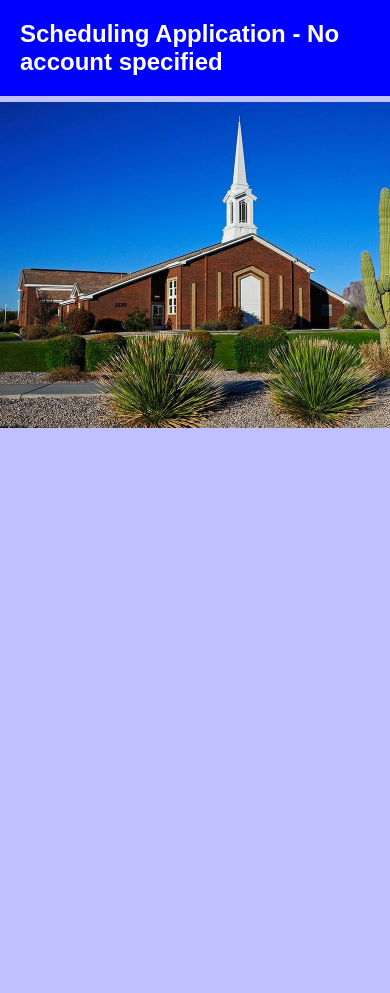
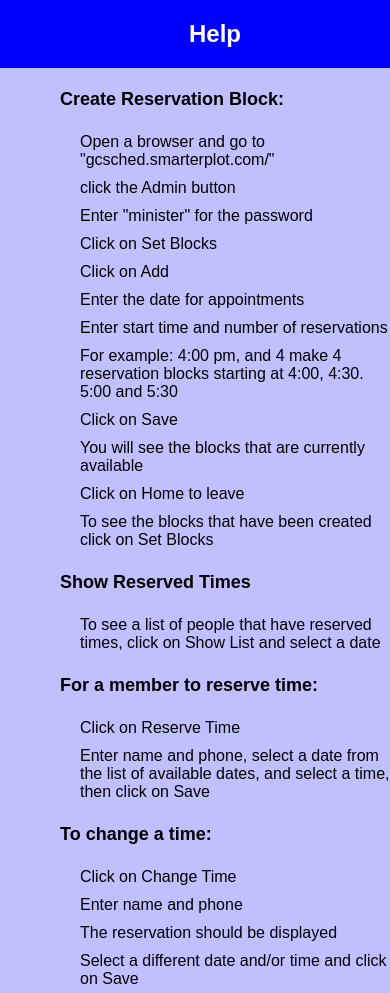
Before and after one commit to jmjoness/gcsched, a Flask app: page /help in a window 390 px wide; the page is wider, and only the part inside the window is pictured. Before the commit the page ends 428 px from the top of that part, so only its background shows below. Run offline with Flask 3, Linux system fonts and the light colour scheme; data that the repository does not hold is empty; parts of the project's set-up code (start-up, migrations or seed data) failed here and were passed over.

Commit message:
added help style changes added phone format added remove reservation for showlist

```diff
--- a/app/main/schedviews.py
+++ b/app/main/schedviews.py
@@ -225,7 +225,6 @@ def admin(acct=None):
 	resp.set_cookie('Account', nameCookie, path="/", max_age=timedelta(days=400))
 	return resp
 
-
 @main.route("/showlist")
 def showlist():
 	acctName = request.cookies.get("Account")
@@ -312,3 +311,9 @@ def checkpw(acct, pw):
 	except exc.SQLAlchemyError as e:
 		db.session.rollback()
 		return jsonify(success=False), 400
+
+@main.route("/help")
+def help():
+	form = ScheduleForm
+
+	return render_template('help.html', form=form)
--- a/app/static/styleschedule.css
+++ b/app/static/styleschedule.css
@@ -11,6 +11,19 @@ select {
 }
 label {
 	font-size: 24px;
+}
+
+h3 {
+	font-size: large;
+	text-align: left;
+	margin-left: 60px;
+}
+
+p {
+	font-size: medium;
+	margin-left: 80px;
+	margin-top: 5px;
+	margin-bottom: 5px;
 }
 
 #page {
@@ -37,6 +50,15 @@ label {
 	margin-top: 10px;
 	margin-left: 50px;
 	width: 100px;
+}
+
+#help-content {
+	display: flex;
+	flex-flow: column;
+	justify-content: flex-start;
+	align-items: left;
+	background-color: #c0c0ff;
+	width: 100%;
 }
 
 #content {
@@ -124,7 +146,7 @@ td {
 }
 
 .tr-scheduled {
-	background-color: #c0c0c0;
+	background-color: #c00000;
 }
 
 #sched-div {
@@ -196,7 +218,7 @@ td {
 	display: flex;
 	flex-direction: column;
 	justify-content: flex-start;
-	align-items: left;
+	/* align-items: left; */
 	margin: 20px auto;
 	gap: 10px;
 
--- a/app/templates/admin.html
+++ b/app/templates/admin.html
@@ -13,6 +13,7 @@
 		<div id="header">
 			<h2 id="title-header">Administration</h2>
 			<input type="button" class="hdr-button" value="Exit" onclick="exitClick()">
+			<a href="{{ url_for('.help') }}" target="_blank"><img src="/static/help.svg" width="30" height="30"></a>
 		</div>
 		<div id="main-page">
 			<input type="button" id="blocks-button" class="sel-button" value= "Set Blocks" onclick="setBlocks()">
--- a/app/templates/change.html
+++ b/app/templates/change.html
@@ -12,6 +12,7 @@
 	<div id="page">
 		<div id="header">
 			<h2 id="title-header">Change Reservation</h2>
+			<a href="{{ url_for('.help') }}" target="_blank"><img src="/static/help.svg" width="30" height="30"></a>
 		</div>
 		<div id="content">
 			<div class="instruction">
--- /dev/null
+++ b/app/templates/help.html
@@ -0,0 +1,53 @@
+<!DOCTYPE html>
+<html>
+<head>
+   <meta charset="utf-8">
+   <meta name="viewport" content="width=device-width, initial-scale=1">
+	<title>Help</title>
+	<link rel="shortcut icon" href="{{ url_for('static', filename='favicon.ico') }}" type="image/x-icon">
+	<link rel="icon" href="{{ url_for('static', filename='favicon.ico') }}" type="image/x-icon">
+	<link rel="stylesheet" type="text/css" href="{{ url_for('static', filename='styleschedule.css') }}">
+</head>
+<body >
+	<div id="page">
+		<div id="header">
+			<h2 id="title-header">Help</h2>
+			<!-- <input type="button" id="home-button" class="hdr-button" onclick="goHome()" value="Home"> -->
+		</div>
+		<div id="help-content">
+			<h3>Create Reservation Block:</h3>
+			<p>Open a browser and go to  "gcsched.smarterplot.com/<your account>"</p>
+			<p>click the Admin button
+			<p>Enter "minister" for the password
+			<p>Click on Set Blocks
+			<p>Click on Add
+			<p>Enter the date for appointments
+			<p>Enter start time and number of reservations
+			<p>For example:  4:00 pm, and 4 make 4 reservation blocks starting at 4:00, 4:30. 5:00 and 5:30
+			<p>Click on Save
+			<p>You will see the blocks that are currently available
+			<p>Click on Home to leave
+			<p>To see the blocks that have been created click on Set Blocks
+
+			<h3>Show Reserved Times</h3>
+			<p>To see a list of people that have reserved times, click on Show List and select a date
+
+			<h3>For a member to reserve time:</h3>
+			<p>Click on Reserve Time
+			<p>Enter name and phone, select a date from the list of available dates, and select a time, then click on Save
+
+			<h3>To change a time:</h3>
+			<p>Click on Change Time
+			<p>Enter name and phone
+			<p>The reservation should be displayed
+			<p>Select a different date and/or time and click on Save
+		</div>
+	</div>
+</body>
+</html>
+
+<script src="/static/cookie.js"></script>
+<script src="/static/dates.js"></script>
+<script >
+
+</script>
--- a/app/templates/index.html
+++ b/app/templates/index.html
@@ -13,6 +13,7 @@
 		<div id="header">
 			<h2 id="title-header">Ministering Interviews</h2>
 			<input type="button" class="hdr-button" value="Admin" onclick="adminClick()">
+			<a href="{{ url_for('.help') }}" target="_blank"><img src="/static/help.svg" width="30" height="30"></a>
 		</div>
 		<div id="main-page">
 			<input type="button" id="sched-button" class="sel-button" value= "Reserve Time" onclick="schedule()">
@@ -22,7 +23,6 @@
 </html>
 
 <script type="text/javascript">
-
 
 	function init() {
 		const title = "{{ title }}"
--- a/app/templates/setblock.html
+++ b/app/templates/setblock.html
@@ -13,6 +13,7 @@
 		<div id="header">
 			<h2 id="title-header">Make Time Block</h2>
 			<input type="button" id="home-button" class="hdr-button" onclick="goHome()" value="Home">
+			<a href="{{ url_for('.help') }}" target="_blank"><img src="/static/help.svg" width="30" height="30"></a>
 		</div>
 		<div id="content-block">
 			<div id="sched-times">
```
Also changed, not shown: app/templates/schedule.html (+36 -0 lines), app/templates/showlist.html (+51 -5 lines), app/static/help.svg (added), tithingqr.png (added).
